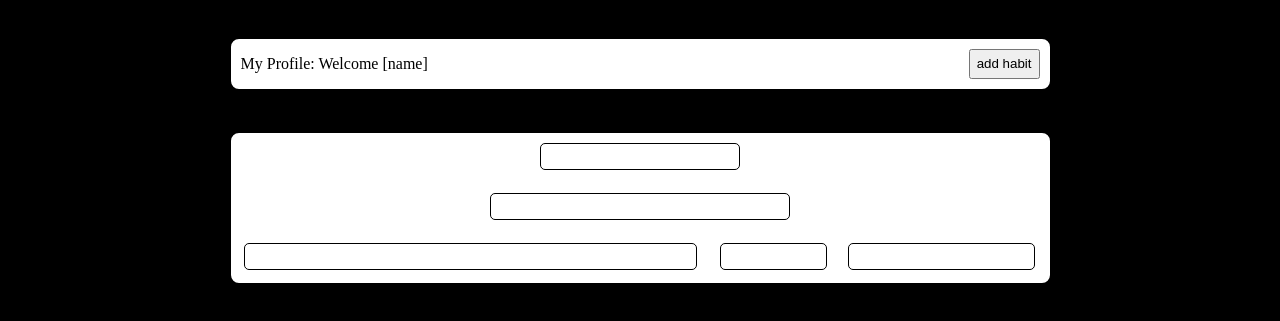
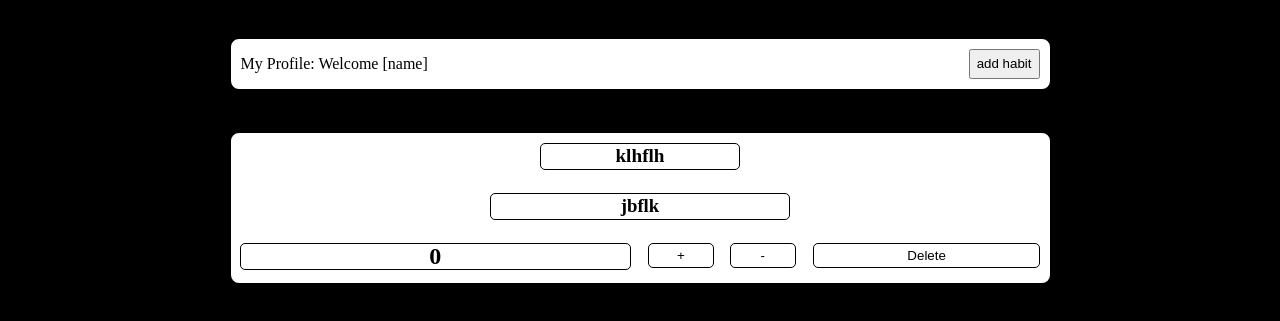
Before and after one commit to ZNBrown/habit-tracker, a plain HTML site: page client/profile.html in a window 1280 px wide. Shown: the part 83-404 px from the top of the page. Drawn offline with Linux system fonts and the light colour scheme.

Commit message:
add +/- buttons merge

```diff
--- a/client/profile.html
+++ b/client/profile.html
@@ -5,6 +5,7 @@
     <meta http-equiv="X-UA-Compatible" content="IE=edge">
     <meta name="viewport" content="width=device-width, initial-scale=1.0">
     <link rel="stylesheet" href="static/styleprofile.css">
+    <script defer src="./static/profile.js"></script>
     <title>HTracker</title>
     <link rel="stylesheet" href="static/style-form.css">
     <link rel="stylesheet" href="https://use.fontawesome.com/releases/v5.15.4/css/all.css" integrity="sha384-DyZ88mC6Up2uqS4h/KRgHuoeGwBcD4Ng9SiP4dIRy0EXTlnuz47vAwmeGwVChigm" crossorigin="anonymous">
@@ -28,6 +29,7 @@
 
     <main>
         <div class="profilearea">
+
             <div id="profile">
 
                 <p>My Profile: Welcome [name]</p>
@@ -35,7 +37,6 @@
                 <button id="addhabit">add habit</button>
 
             </div>
-
 
         </div>
 
@@ -45,34 +46,38 @@
 
                 <div id="one">
 
-                    <div id="exercise"></div>
+                    <h1 id="exercise">klhflh</h1>
 
                 </div>
 
                 <div id="two">
 
-                    <div id="frequency"></div>
+                    <h3 id="frequency">jbflk</h3>
 
                 </div>
 
                 <div id="three">
 
-                    <div id="pie"></div>
+                    <h2 id="incrementText">0</h2>
 
-                    <div id="tick"></div>
+                    <button id="incBtn" onclick="incrementButton()">+</button>
 
-                    <div id="delete"></div>
+                    <button id="decBtn" onclick="decrementButton()">-</button>
+
+                    <button id="delete">Delete</button>
 
                 </div>
 
             </div>
+
         </div>
     </main>
+
     <div class="habit-modal hidden">
         <div class="popup-modal">
             <i id="closeHabit" class="fas fa-times"></i>
             <h1>New Habit</h1>
-            <form>
+            <form id="newhabit">
                 <label for="hName">Habit name:</label>
                 <input name="hName" type="text" id="hName" placeholder="e.g. drink water" autocomplete="off" required>
                 <label for="hFrequency">Frequency:</label>
--- a/client/static/profile.js
+++ b/client/static/profile.js
@@ -18,3 +18,89 @@ closeHabit.addEventListener('click', closeHabitForm);
 function closeHabitForm() {
   closeModal.classList.add('hidden')
 }
+
+//code for frequency_track
+function incrementButton() {
+  var element = document.getElementById('incrementText');
+  var value = element.innerHTML;
+
+  ++value
+
+  console.log(value)
+  document.getElementById('incrementText').innerHTML = value;
+}
+
+function decrementButton() {
+  var element = document.getElementById('incrementText');
+  var value = element.innerHTML;
+
+  ++value
+
+  console.log(value)
+  document.getElementById('incrementText').innerHTML = value;
+}
+
+//render habits to profile page
+   newHabit.addEventListener('submit', async (e)=> {
+      e.preventDefault();
+      console.log(e);
+
+      // submitterID = e.submitter.id;
+      // if (submitterID === "newJournal"){
+          let habit = e.target.hName.value;
+          let freq = e.target.hFrequency.value;
+          let target = e.target.freqTarget.value;
+          let data = { "habit": habit, "freq": freq, "target": target};
+          console.log(data);
+          try {
+              response = await fetch("127.0.0.1:5500/habit-tracker/client/profile.html?hName=knk%3B%5Cznc%3B&hFrequency=freqDaily&freqTarget=3", {method: "POST",
+              body: JSON.stringify({data}),
+              headers : {"Content-Type" : "application/json" }
+              })
+          } catch(error) { console.warn(error) }
+          refresh();
+          document.querySelector('#hName').value = "";
+          document.querySelector('#hFrequency').value = "";
+          document.querySelector('#freqTarget').value = "";
+          document.querySelector('#newHabit').style.display = 'none';
+
+      })
+
+
+      function renderHabits(habit, freq, target) {
+        let parentDiv = document.createElement('div');
+        let blogTitle = document.createElement('h2');
+        let blogContent = document.createElement('p');
+        let buttonParent = document.createElement('div');
+        let commentButton = document.createElement('button');
+        let showComments = document.createElement('button');
+        let commentDiv = document.createElement('div');
+        let reactForm = document.createElement('form');
+        let thumbButtonUp = document.createElement('button');
+        let thumbButtonDown = document.createElement('button');
+        let eyesButton = document.createElement('button');
+        let commentForm = document.createElement('form');
+        let commentBody = document.createElement('input');
+        let articleID = document.createElement('input');
+        let articleID2 = document.createElement('input');
+        let submitComment = document.createElement('input');
+        let gifContainer = document.createElement('img');
+        let divider = document.createElement('hr');
+
+      }
+
+    parentDiv.setAttribute("class", "parentDiv");
+    blogContent.setAttribute("class", "blogContent");
+    blogTitle.setAttribute("class", "blogTitle");
+    buttonParent.setAttribute("class", "buttonParent");
+    commentButton.setAttribute("class", "commentButton");
+    reactForm.setAttribute("class", "reactForm");
+    commentForm.setAttribute("class", "commentForm");
+    commentBody.setAttribute("class", "commentBody");
+    articleID.setAttribute("class", "articleID");
+    articleID2.setAttribute("class", "articleID");
+    submitComment.setAttribute("class", "submitComment");
+    gifContainer.setAttribute("class", "gifContainer");
+    commentDiv.setAttribute("class","commentDiv");
+
+        initialise();
--- a/client/static/styleprofile.css
+++ b/client/static/styleprofile.css
@@ -65,7 +65,6 @@ header {
     display: grid;
     grid-template-rows: repeat(3, 1fr);
     justify-items: center;
-
     background-color: white;
     width: 65%;
     height: 150px;
@@ -78,17 +77,20 @@ header {
     background-color: white;
     width: 200px;
     height: 50px;
-
 }
 
 #exercise {
+    color: black;
     margin-top: 10px;
-
+    font-size: larger;
     background-color: white;
     border: 1px solid black;
     border-radius: 5px;
     width: 100%;
     height: 25px;
+    display: flex;
+    align-items: center;
+    justify-content: center;
 }
 
 #two {
@@ -106,27 +108,34 @@ header {
     border-radius: 5px;
     width: 100%;
     height: 25px;
+    display: flex;
+    align-items: center;
+    justify-content: center;
 }
 
 #three {
-    margin-left: 5px;
+
     display: grid;
-    grid-template-columns: 58% 16% 25%;
+    grid-template-columns: 50% 10% 10% 30%;
     width: 100%;
     justify-items: center;
 
 }
 
-#pie {
+#incrementText {
+    color: black;
     margin: 10px;
     background-color: white;
     border: 1px solid black;
     border-radius: 5px;
     width: 95%;
     height: 25px;
+    display: flex;
+    align-items: center;
+    justify-content: center;
 }
 
-#tick {
+#incBtn {
     margin: 10px;
     background-color: white;
     border: 1px solid black;
@@ -135,11 +144,21 @@ header {
     height: 25px;
 }
 
+#decBtn {
+    margin: 10px;
+    background-color: white;
+    border: 1px solid black;
+    border-radius: 5px;
+    width: 80%;
+    height: 25px;
+}
+
+
 #delete {
     margin: 10px;
     background-color: white;
     border: 1px solid black;
     border-radius: 5px;
-    width: 90%;
+    width: 92.5%;
     height: 25px;
 }
--- a/server/server.js
+++ b/server/server.js
@@ -9,7 +9,6 @@ const allRoutes = require('./routes/route')
 
 server.use('/main',allRoutes)
 
-
 server.get('/', (req, res) => res.send('Welcome to the library'))
 
 module.exports = server
```
Also changed, not shown: client/static/images/plusbutton.png (deleted).
